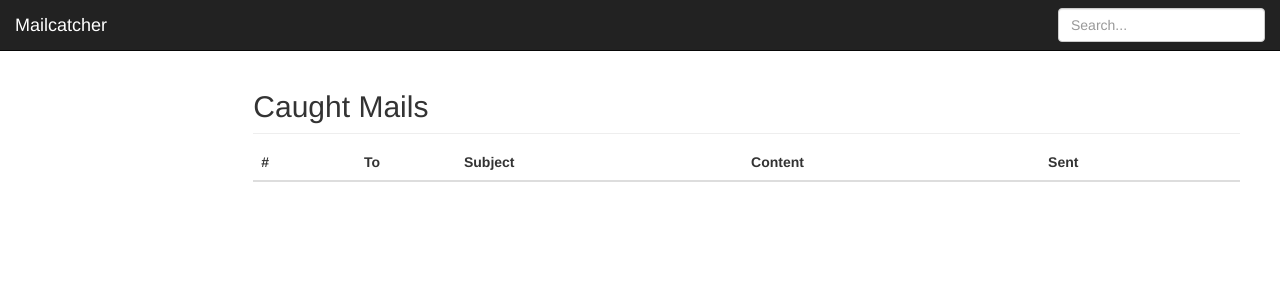
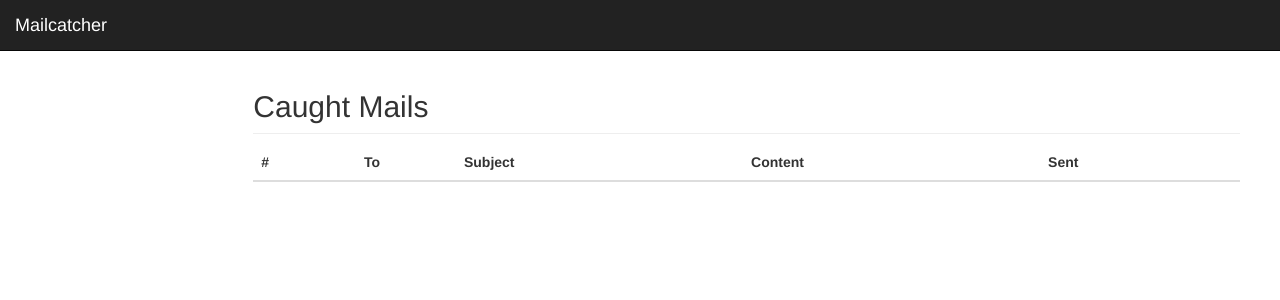
Before and after one commit to floriansemm/mailcatcher, a PHP site: template views/index.html.twig in a window 1280 px wide. Shown: the top 300 px of the page. Run offline with PHP 8.4, Linux system fonts and the light colour scheme; the template is opened without the code that fills it, so the values that code supplies are empty; some libraries are stand-ins or nearby versions.

Commit message:
hide search box

```diff
--- a/views/index.html.twig
+++ b/views/index.html.twig
@@ -38,7 +38,7 @@
             </button>
             <a class="navbar-brand" href="#">Mailcatcher</a>
         </div>
-        <div class="navbar-collapse collapse">
+        <div class="navbar-collapse collapse invisible">
 
             <form class="navbar-form navbar-right">
                 <input type="text" class="form-control" placeholder="Search...">
```
